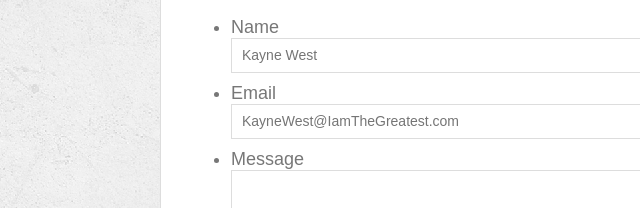
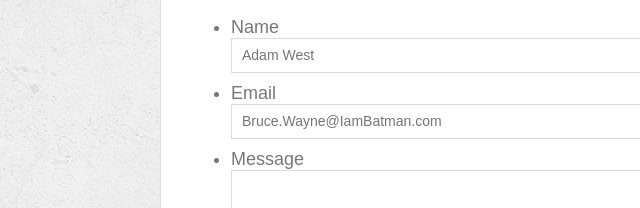
Before and after one commit to JaBautista93/Responsive-Portfolio, a plain HTML site: page contact.html in a window 1280 px wide. Shown: the part 269-477 px from the top of the page, 0-640 px from the left. Drawn offline with Linux system fonts and the light colour scheme; files whose address does not match are found by name.

Commit message:
updated contact form

```diff
--- a/contact.html
+++ b/contact.html
@@ -29,11 +29,11 @@
         <ul>
           <li>
             <label for="name">Name</label>
-            <input type="text" id="name" name="name" placeholder="Kayne West" required="required">
+            <input type="text" id="name" name="name" placeholder="Adam West" required="required">
           </li>
           <li>
             <label for="email">Email</label>
-            <input type="email" id="email" name="email" placeholder="KayneWest@IamTheGreatest.com" required="required">
+            <input type="email" id="email" name="email" placeholder="Bruce.Wayne@IamBatman.com" required="required">
           </li>
           <li>
             <label for="message">Message</label>
```
Also changed, not shown: portfolio.html (+1 -1 lines).
